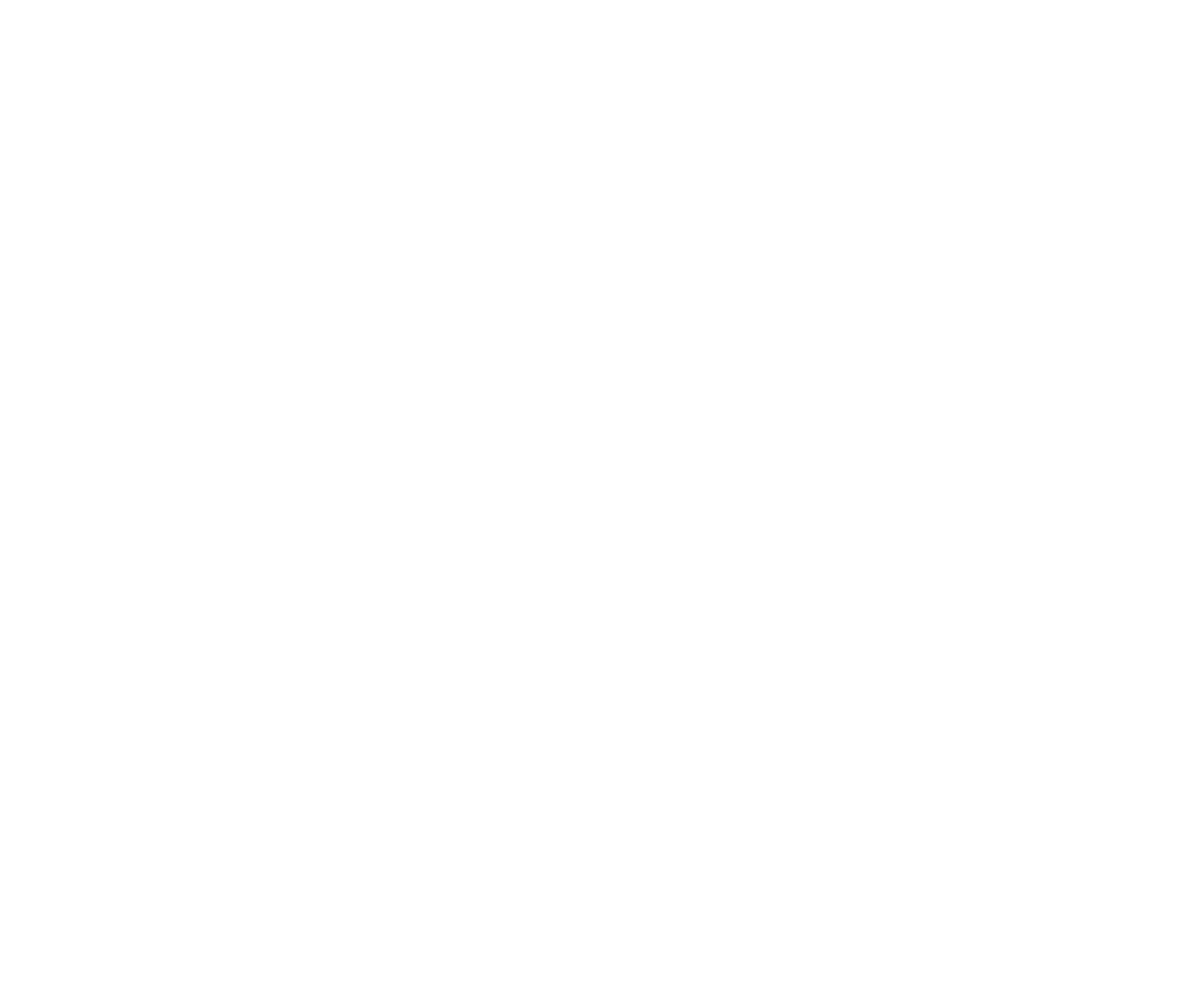
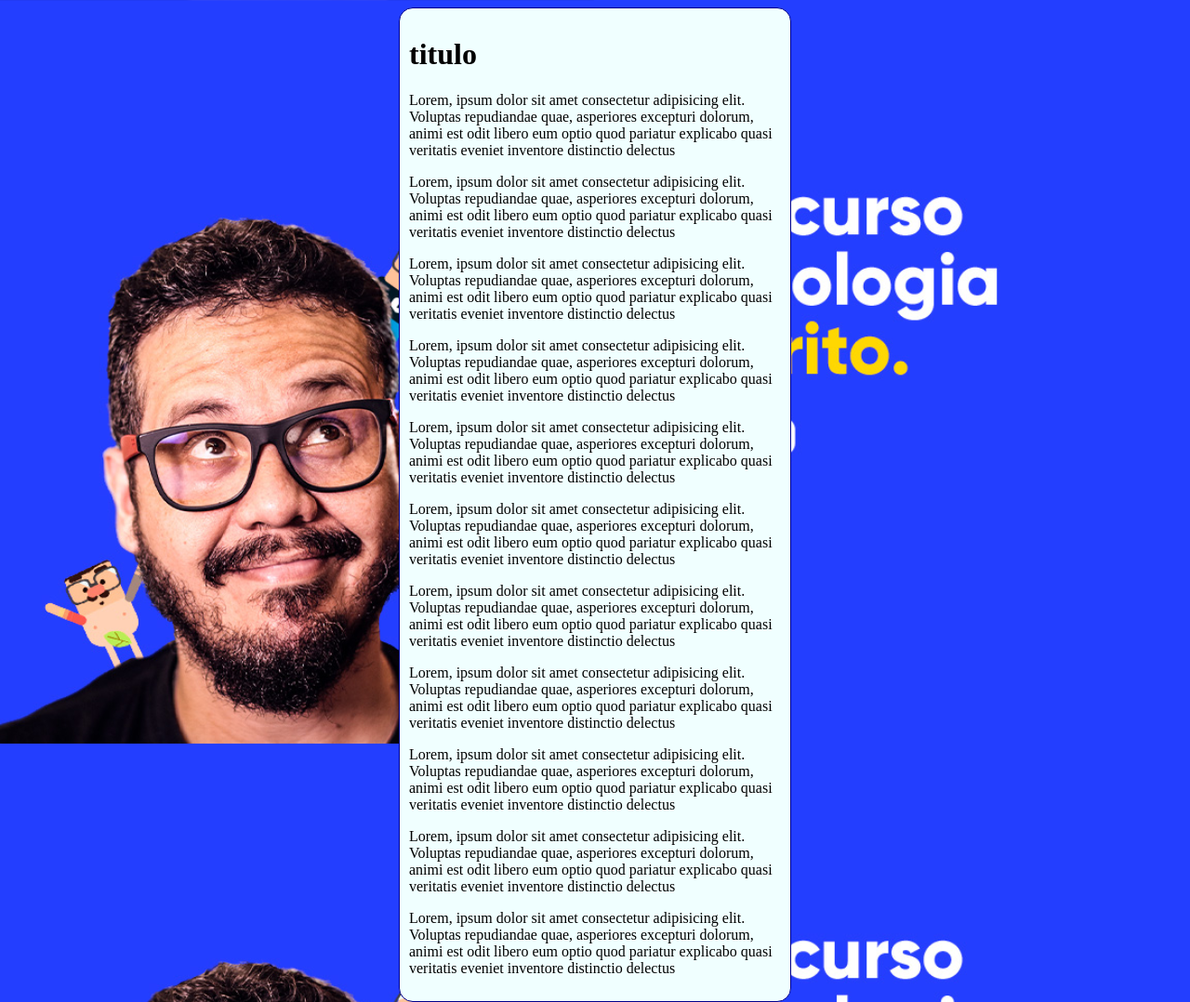
Before and after one commit to joneschrist/html-css, a plain HTML site: page exer22/fundo05.html in a window 1280 px wide. Shown: the whole page at 93% size. Before the commit the page ends 800 px from the top, so only its background shows below. Drawn offline with Linux system fonts and the light colour scheme.

Commit message:
novos exercicios

```diff
--- a/exer22/fundo05.html
+++ b/exer22/fundo05.html
@@ -4,10 +4,80 @@
     <meta charset="UTF-8">
     <meta http-equiv="X-UA-Compatible" content="IE=edge">
     <meta name="viewport" content="width=device-width, initial-scale=1.0">
-    <title>posicionamento</title>
+    <title>documento</title>
+    <style>
+        body {
+            background-color: black;
+            background-image: url(imagens/cev-landscape.jpg);
+            background-position: center center;
+            background-repeat: no-repeat;
+            background-size: cover;
+            height: 100vh;
+            background-attachment: fixed;
+/* shorhand - background
+color > imag > position > repeat > [size] > attachment */
+/* ex
+background: black url(*imagens/cev-landscape.jpg) center center no-repeat cover fixed */
+        }
+        main {
+            background-color: azure;
+            width: 400px;
+            padding:10px;
+            margin: auto;
+            border: 1px solid darkblue;
+            border-radius: 15PX;
+        }
+    </style>
 </head>
-<style></style>
+
 <body>
+    <main>
+        <h1>titulo</h1>
+        <p>Lorem, ipsum dolor sit amet consectetur adipisicing elit.
+             Voluptas repudiandae quae, asperiores excepturi dolorum,
+             animi est odit libero eum optio quod pariatur explicabo
+             quasi veritatis eveniet inventore distinctio delectus </p>
 
+             <p>Lorem, ipsum dolor sit amet consectetur adipisicing elit.
+                Voluptas repudiandae quae, asperiores excepturi dolorum,
+                animi est odit libero eum optio quod pariatur explicabo
+                quasi veritatis eveniet inventore distinctio delectus </p>
+                <p>Lorem, ipsum dolor sit amet consectetur adipisicing elit.
+                    Voluptas repudiandae quae, asperiores excepturi dolorum,
+                    animi est odit libero eum optio quod pariatur explicabo
+                    quasi veritatis eveniet inventore distinctio delectus </p>
+                    <p>Lorem, ipsum dolor sit amet consectetur adipisicing elit.
+                        Voluptas repudiandae quae, asperiores excepturi dolorum,
+                        animi est odit libero eum optio quod pariatur explicabo
+                        quasi veritatis eveniet inventore distinctio delectus </p>
+                        <p>Lorem, ipsum dolor sit amet consectetur adipisicing elit.
+                            Voluptas repudiandae quae, asperiores excepturi dolorum,
+                            animi est odit libero eum optio quod pariatur explicabo
+                            quasi veritatis eveniet inventore distinctio delectus </p>
+                            <p>Lorem, ipsum dolor sit amet consectetur adipisicing elit.
+                                Voluptas repudiandae quae, asperiores excepturi dolorum,
+                                animi est odit libero eum optio quod pariatur explicabo
+                                quasi veritatis eveniet inventore distinctio delectus </p>
+                                <p>Lorem, ipsum dolor sit amet consectetur adipisicing elit.
+                                    Voluptas repudiandae quae, asperiores excepturi dolorum,
+                                    animi est odit libero eum optio quod pariatur explicabo
+                                    quasi veritatis eveniet inventore distinctio delectus </p>
+
+                                    <p>Lorem, ipsum dolor sit amet consectetur adipisicing elit.
+                                        Voluptas repudiandae quae, asperiores excepturi dolorum,
+                                        animi est odit libero eum optio quod pariatur explicabo
+                                        quasi veritatis eveniet inventore distinctio delectus </p>
+                                        <p>Lorem, ipsum dolor sit amet consectetur adipisicing elit.
+                                            Voluptas repudiandae quae, asperiores excepturi dolorum,
+                                            animi est odit libero eum optio quod pariatur explicabo
+                                            quasi veritatis eveniet inventore distinctio delectus </p>
+                                            <p>Lorem, ipsum dolor sit amet consectetur adipisicing elit.
+                                                Voluptas repudiandae quae, asperiores excepturi dolorum,
+                                                animi est odit libero eum optio quod pariatur explicabo
+                                                quasi veritatis eveniet inventore distinctio delectus </p>
+                                                <p>Lorem, ipsum dolor sit amet consectetur adipisicing elit.
+                                                    Voluptas repudiandae quae, asperiores excepturi dolorum,
+                                                    animi est odit libero eum optio quod pariatur explicabo
+                                                    quasi veritatis eveniet inventore distinctio delectus </p></main>
 </body>
 </html>
```
Also changed, not shown: desafio00/cordel.html (added, +122 -0 lines), exer22/fundo07.html (added, +33 -0 lines), desafio00/imagens/imagem1.jpg (added), desafio00/imagens/imagem2.jpg (added), exer22/imagens/imagem1.jpg (added), exer22/imagens/imagem2.jpg (added).
